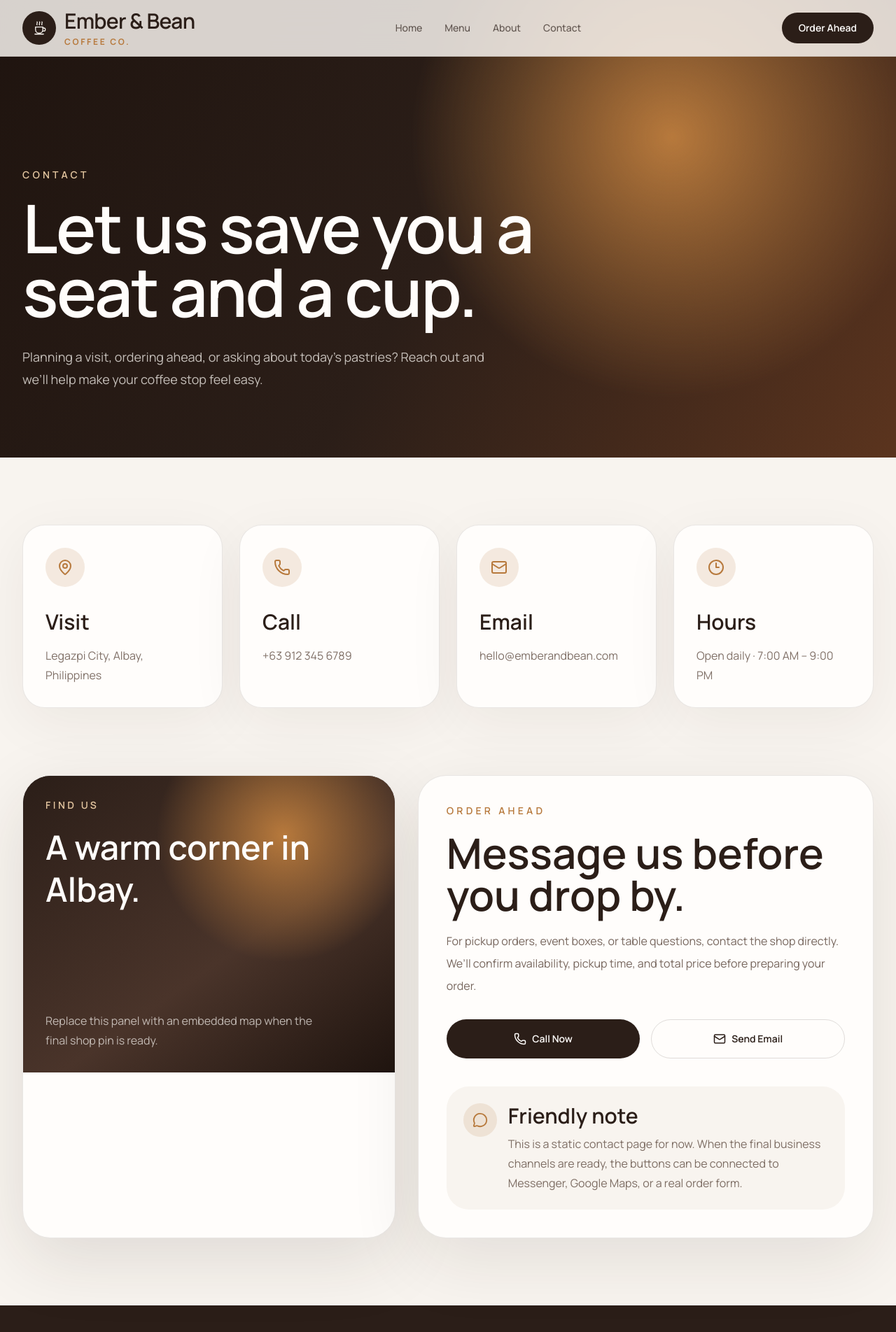
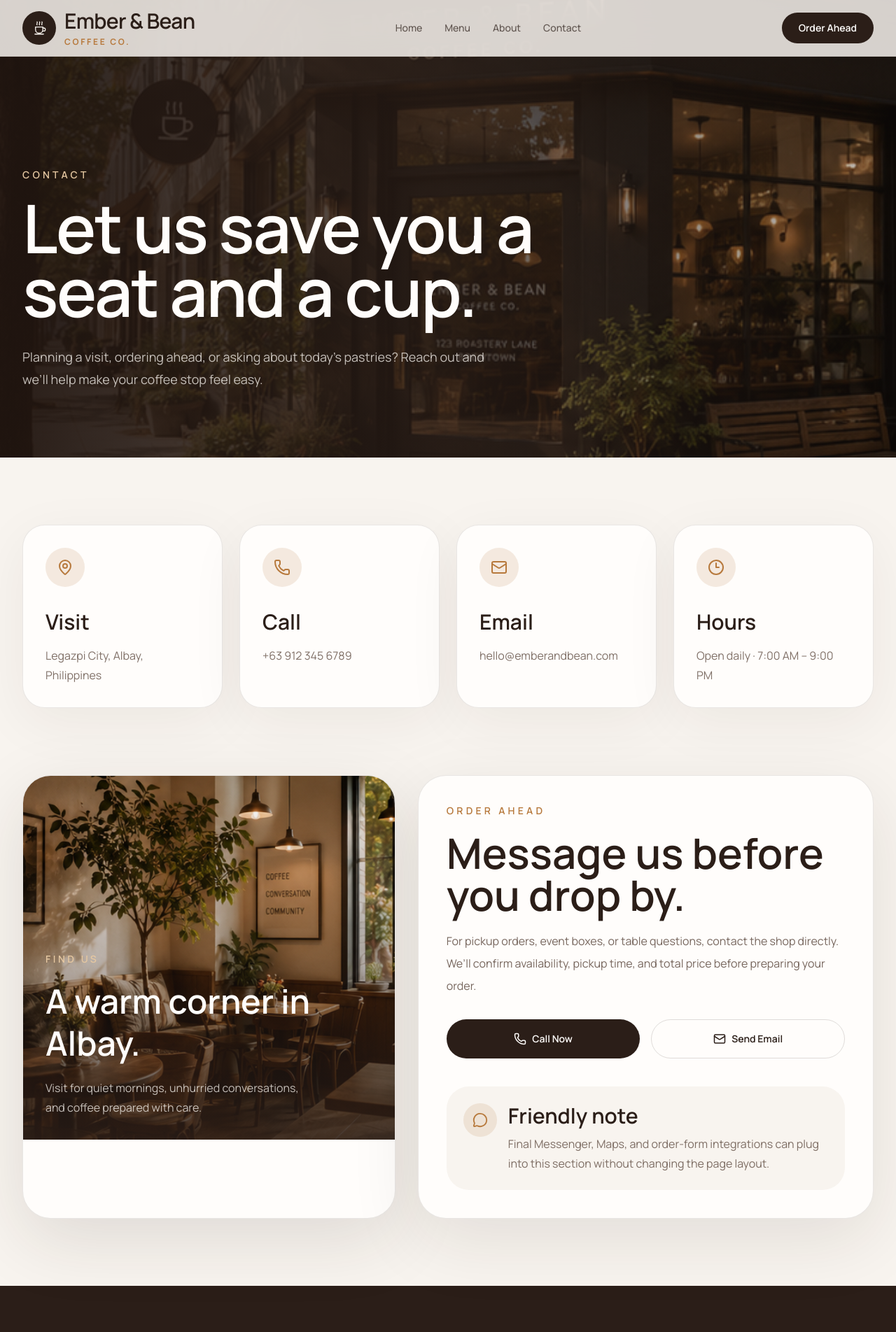
Before and after one commit to tan15hacks/Embers-and-Beans, a Next.js app: page /contact in a window 1280 px wide. Shown: the top 1904 px of the page at 70% size. Built offline with nearby package versions, Linux system fonts and the light colour scheme.

Commit message:
Upgrade contact page with photography and site config

```diff
--- a/src/app/contact/page.tsx
+++ b/src/app/contact/page.tsx
@@ -1,29 +1,31 @@
+import Image from "next/image";
 import Link from "next/link";
 import { Clock3, Mail, MapPin, MessageCircle, Phone } from "lucide-react";
 import { Navbar } from "@/components/layout/Navbar";
 import { Footer } from "@/components/layout/Footer";
 import { Container } from "@/components/layout/Container";
+import { siteConfig } from "@/data/site";
 
 const contactItems = [
   {
     icon: MapPin,
     title: "Visit",
-    text: "Legazpi City, Albay, Philippines",
+    text: siteConfig.location,
   },
   {
     icon: Phone,
     title: "Call",
-    text: "+63 912 345 6789",
+    text: siteConfig.phone,
   },
   {
     icon: Mail,
     title: "Email",
-    text: "hello@emberandbean.com",
+    text: siteConfig.email,
   },
   {
     icon: Clock3,
     title: "Hours",
-    text: "Open daily · 7:00 AM – 9:00 PM",
+    text: siteConfig.hours,
   },
 ];
 
@@ -33,8 +35,16 @@ export default function ContactPage() {
       <Navbar />
 
       <section className="relative overflow-hidden bg-[#2B1E18] pt-36 text-[#FFFDFB]">
-        <div className="absolute inset-0 bg-[radial-gradient(circle_at_75%_30%,#B7793C_0%,transparent_35%),linear-gradient(120deg,#1f140f_0%,#2B1E18_50%,#5b341e_100%)]" />
-        <div className="absolute inset-0 noise opacity-20" />
+        <Image
+          src="/images/contacts/store-front.png"
+          alt="Warm Ember and Bean storefront in soft morning light"
+          fill
+          priority
+          sizes="100vw"
+          className="object-cover"
+        />
+        <div className="absolute inset-0 bg-gradient-to-r from-[#1f140f]/95 via-[#2B1E18]/75 to-[#2B1E18]/25" />
+        <div className="absolute inset-0 noise opacity-15" />
 
         <Container className="relative z-10 py-24">
           <div className="max-w-3xl">
@@ -76,20 +86,24 @@ export default function ContactPage() {
         <Container>
           <div className="grid gap-8 lg:grid-cols-[0.9fr_1.1fr]">
             <div className="overflow-hidden rounded-[2.5rem] border border-[#2B1E18]/10 bg-[#FFFDFB] shadow-[0_30px_100px_rgba(43,30,24,0.12)]">
-              <div className="relative min-h-[420px] bg-[#2B1E18] p-8 text-[#FFFDFB]">
-                <div className="absolute inset-0 bg-[radial-gradient(circle_at_70%_20%,#B7793C_0%,transparent_36%),linear-gradient(145deg,#2B1E18_0%,#4A342A_58%,#1f140f_100%)]" />
-                <div className="absolute inset-0 noise opacity-20" />
-                <div className="relative flex min-h-[360px] flex-col justify-between">
-                  <div>
+              <div className="relative min-h-[520px] p-8 text-[#FFFDFB]">
+                <Image
+                  src="/images/contacts/seating.png"
+                  alt="Cozy seating area inside Ember and Bean"
+                  fill
+                  sizes="(min-width: 1024px) 45vw, 100vw"
+                  className="object-cover"
+                />
+                <div className="absolute inset-0 bg-gradient-to-t from-[#2B1E18]/85 via-[#2B1E18]/25 to-transparent" />
+                <div className="relative flex min-h-[456px] flex-col justify-end">
                   <p className="text-sm font-semibold uppercase tracking-[0.25em] text-[#E5C7A1]">
                     Find Us
                   </p>
                   <h2 className="mt-5 font-[var(--font-display)] text-5xl font-semibold leading-tight">
                     A warm corner in Albay.
                   </h2>
-                  </div>
-                  <p className="max-w-sm leading-7 text-[#F8F4EF]/70">
-                    Replace this panel with an embedded map when the final shop pin is ready.
+                  <p className="mt-5 max-w-sm leading-7 text-[#F8F4EF]/75">
+                    Visit for quiet mornings, unhurried conversations, and coffee prepared with care.
                   </p>
                 </div>
               </div>
@@ -108,7 +122,7 @@ export default function ContactPage() {
 
               <div className="mt-8 grid gap-4 sm:grid-cols-2">
                 <Link
-                  href="tel:+639123456789"
+                  href={siteConfig.phoneHref}
                   className="inline-flex h-14 items-center justify-center rounded-full bg-[#2B1E18] px-7 text-sm font-semibold text-[#FFFDFB] transition hover:bg-[#4A342A]"
                 >
                   <Phone className="mr-2" size={18} /> Call Now
@@ -131,7 +145,7 @@ export default function ContactPage() {
                       Friendly note
                     </h3>
                     <p className="mt-2 leading-7 text-[#4A342A]/70">
-                      This is a static contact page for now. When the final business channels are ready, the buttons can be connected to Messenger, Google Maps, or a real order form.
+                      Final Messenger, Maps, and order-form integrations can plug into this section without changing the page layout.
                     </p>
                   </div>
                 </div>
```
Lines whose indentation alone changed are shown as unchanged.
